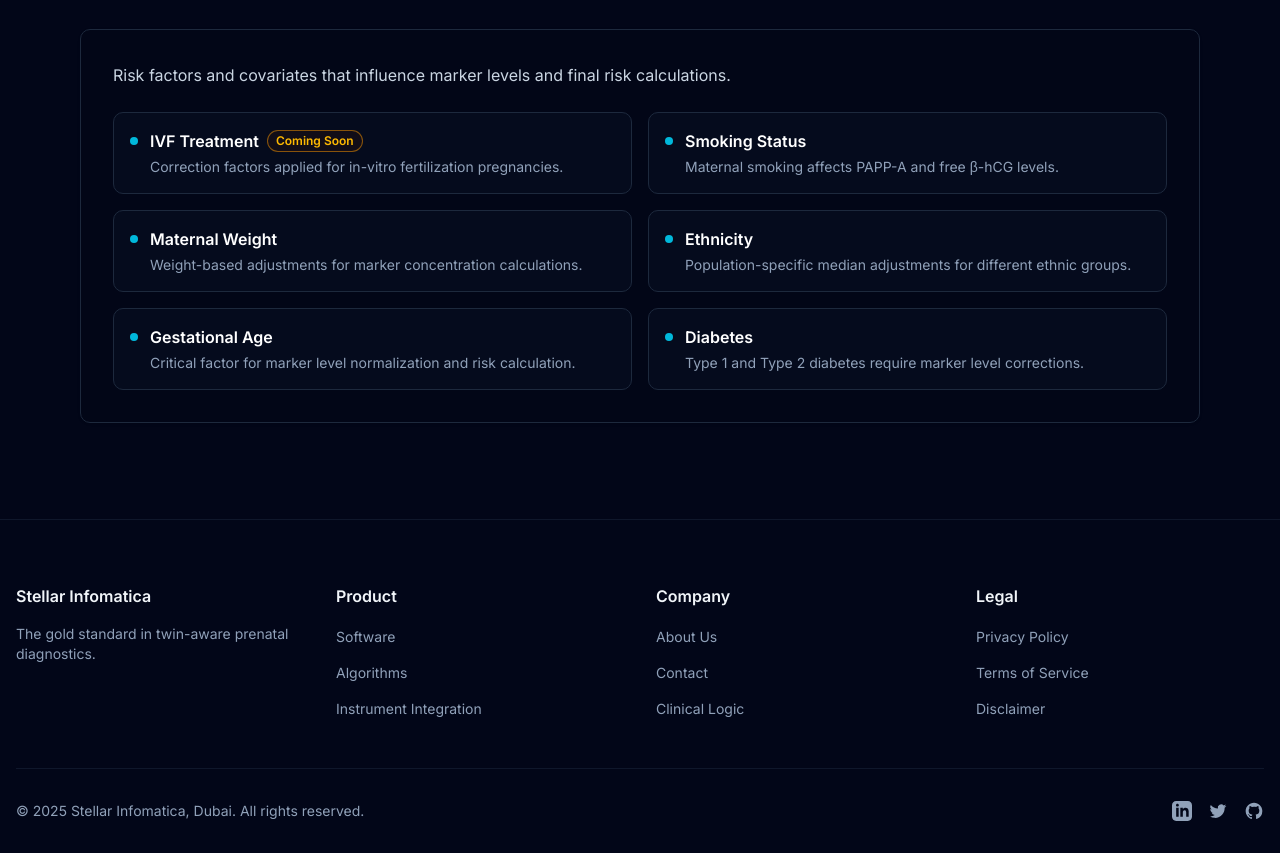
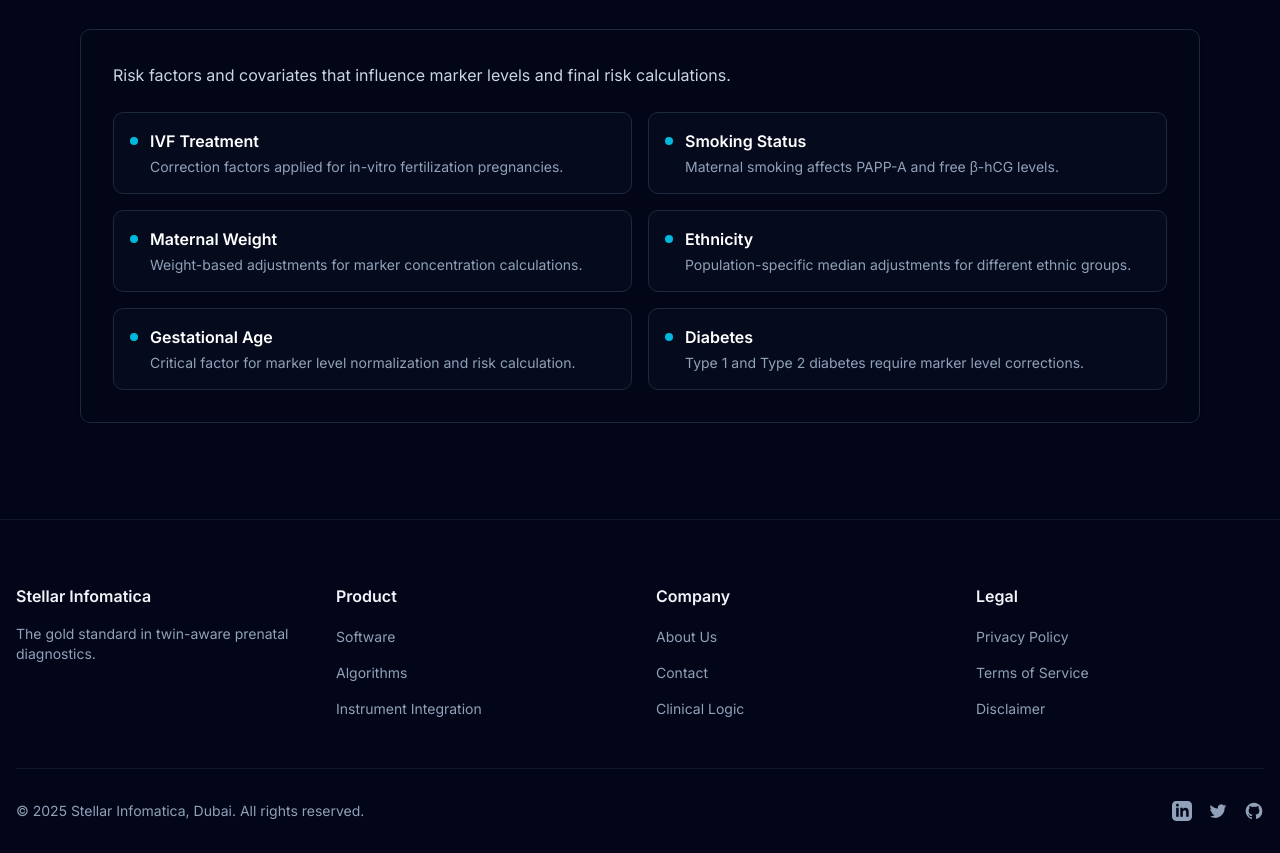
Before and after one commit to JaskiratOberoi/stellar-infomatica-site, a Next.js app: page /clinical in a window 1280 px wide. Shown: the part 1876-2729 px from the top of the page. Built offline with nearby package versions, Linux system fonts and the light colour scheme.

Commit message:
Update instrument names and remove tooltips
- Remove 'Coming Soon' badge from IVF Treatment card
- Remove hover tooltip/popover from instrument cards
- Update instrument names: Abbott Architect -> SNIBE Maglumi, B.R.A.H.M.S Kryptor -> AUTOBIO Autolumo, Getein Biotech -> Getein Magicl

```diff
--- a/app/clinical/page.tsx
+++ b/app/clinical/page.tsx
@@ -63,15 +63,10 @@ export default function ClinicalPage() {
                         </p>
 
                         <div className="grid grid-cols-1 md:grid-cols-2 gap-4">
-                            <div className="flex items-start gap-3 p-4 bg-slate-900/30 rounded-lg border border-slate-800 relative">
+                            <div className="flex items-start gap-3 p-4 bg-slate-900/30 rounded-lg border border-slate-800">
                                 <div className="w-2 h-2 rounded-full bg-cyan-500 mt-2 flex-shrink-0"></div>
-                                <div className="flex-1">
-                                    <div className="flex items-center gap-2 mb-1">
-                                        <h4 className="text-white font-semibold">IVF Treatment</h4>
-                                        <span className="inline-flex items-center rounded-full border border-amber-500/50 bg-amber-950/20 text-amber-400 px-2 py-0.5 text-xs font-semibold">
-                                            Coming Soon
-                                        </span>
-                                    </div>
+                                <div>
+                                    <h4 className="text-white font-semibold mb-1">IVF Treatment</h4>
                                     <p className="text-slate-400 text-sm">
                                         Correction factors applied for in-vitro fertilization pregnancies.
                                     </p>
--- a/components/instruments/InstrumentCard.tsx
+++ b/components/instruments/InstrumentCard.tsx
@@ -14,7 +14,7 @@ export function InstrumentCard({ label, icon: Icon, isActive }: InstrumentCardPr
     return (
         <motion.div
             className={cn(
-                "glass-panel p-6 flex flex-col items-center gap-4 rounded-xl cursor-pointer transition-all relative group",
+                "glass-panel p-6 flex flex-col items-center gap-4 rounded-xl cursor-pointer transition-all relative",
                 isActive && "shadow-[0_0_20px_rgba(6,182,212,0.3)] border-cyan-500/50"
             )}
             whileHover={{ scale: 1.05 }}
@@ -27,15 +27,6 @@ export function InstrumentCard({ label, icon: Icon, isActive }: InstrumentCardPr
                 <Icon size={32} className={cn("text-slate-400 transition-colors", isActive && "text-cyan-400")} />
             </div>
             <span className={cn("font-medium text-slate-200", isActive && "text-cyan-100")}>{label}</span>
-
-            {/* Tooltip */}
-            <div className="absolute -bottom-12 left-1/2 -translate-x-1/2 opacity-0 group-hover:opacity-100 transition-opacity pointer-events-none z-10">
-                <div className="bg-slate-900 border border-slate-700 rounded-lg px-3 py-2 text-xs text-slate-300 whitespace-nowrap shadow-lg">
-                    <div>Protocol: ASTM/HL7</div>
-                    <div>Status: Auto-Validated</div>
-                </div>
-                <div className="absolute -top-1 left-1/2 -translate-x-1/2 w-2 h-2 bg-slate-900 border-l border-t border-slate-700 rotate-45"></div>
-            </div>
         </motion.div>
     );
 }
--- a/components/sections/IntegrationEcosystem.tsx
+++ b/components/sections/IntegrationEcosystem.tsx
@@ -7,10 +7,10 @@ import { ConnectionLine } from "@/components/instruments/ConnectionLine";
 
 export function IntegrationEcosystem() {
     const instruments = [
-        { label: "B.R.A.H.M.S Kryptor", icon: Microscope },
-        { label: "Getein Biotech", icon: Activity },
+        { label: "AUTOBIO Autolumo", icon: Microscope },
+        { label: "Getein Magicl", icon: Activity },
         { label: "Roche Cobas", icon: Server },
-        { label: "Abbott Architect", icon: Database },
+        { label: "SNIBE Maglumi", icon: Database },
     ];
 
     return (
```
